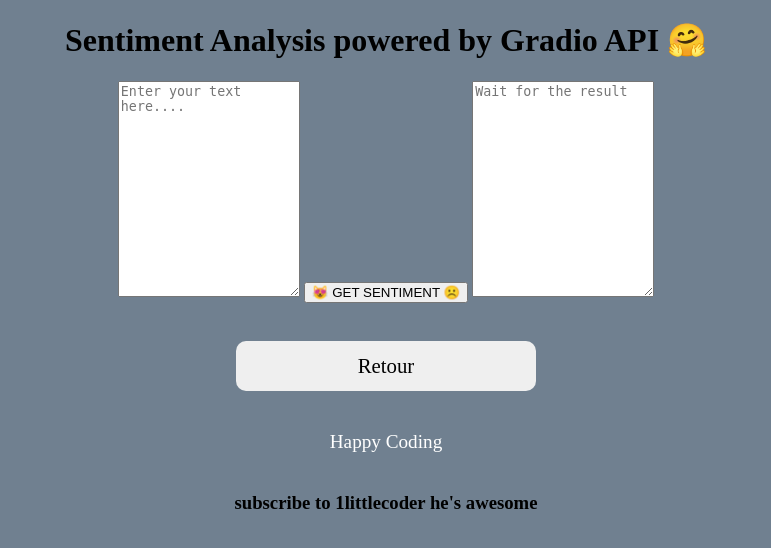
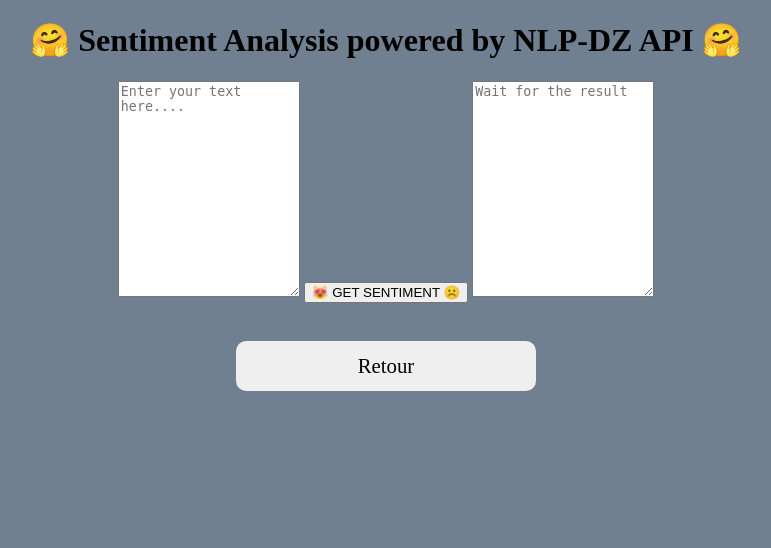
Before and after one commit to khairied/gogg, a Flask app: page /greet in a window 1280 px wide. Shown: the top 548 px of the page, without its empty margins (254-1025 px from the left). Run offline with Flask 2, Linux system fonts and the light colour scheme.

Commit message:
Update sentimentoftext.html

```diff
--- a/templates/sentimentoftext.html
+++ b/templates/sentimentoftext.html
@@ -1,11 +1,11 @@
 <!DOCTYPE html>
 
 <html>
-    <title> Sentiment Analysis powered by Gradio API</title>
+    <title> NLP-DZ API for Sentiment Analysis </title>
     <link rel="stylesheet" href="{{ url_for('static', filename='css/main.css') }}">
 <body>
 
-    <h1>Sentiment Analysis powered by Gradio API 🤗 </h1>
+    <h1> 🤗 Sentiment Analysis powered by NLP-DZ API 🤗 </h1>
 <textarea rows='14' id="input_text" placeholder="Enter your text here...."></textarea>
 <button class="get_values" onclick="startUpdate(event)">😻 GET SENTIMENT ☹️</button>
 
@@ -47,10 +47,5 @@ function startUpdate(e) {
   }
 </script>
 
-<p>Happy Coding  </p>
-
-<h3>subscribe to 1littlecoder he's awesome</h3>
-
-
 </body>
 </html>
```
